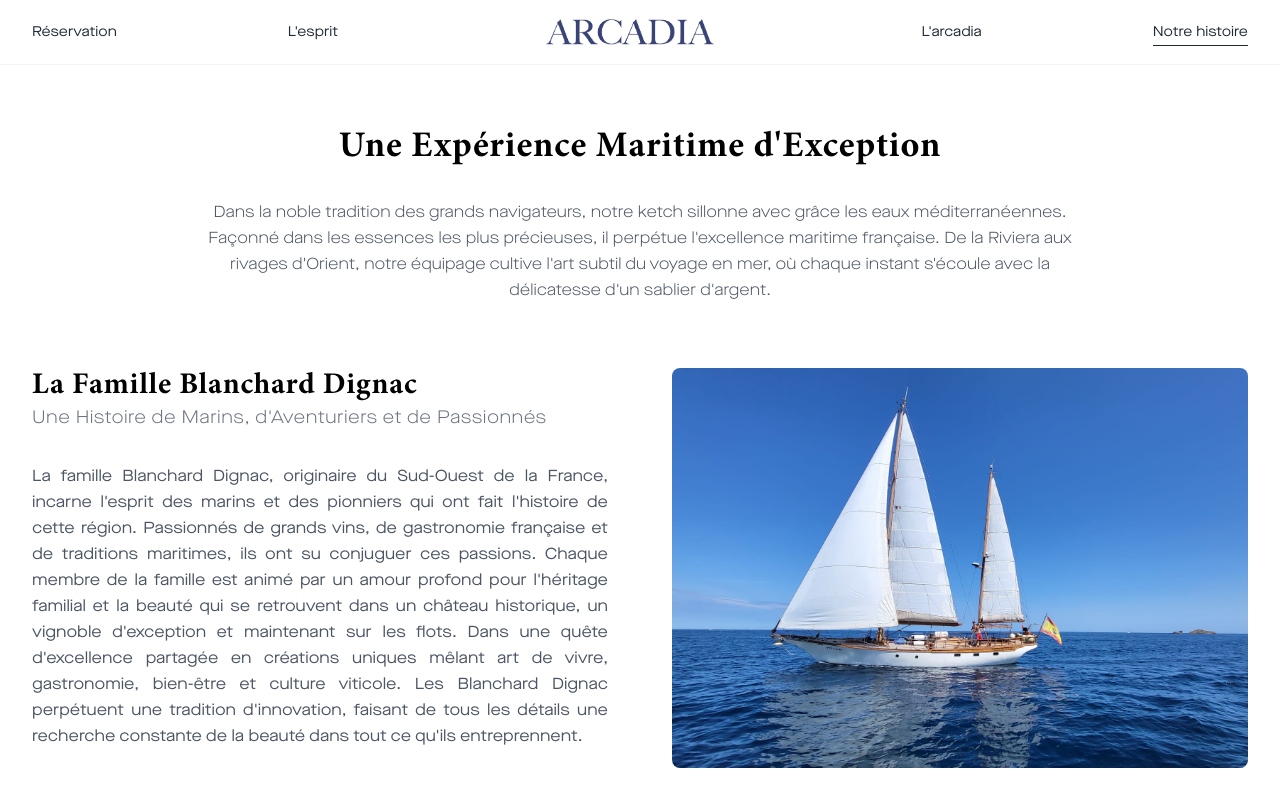
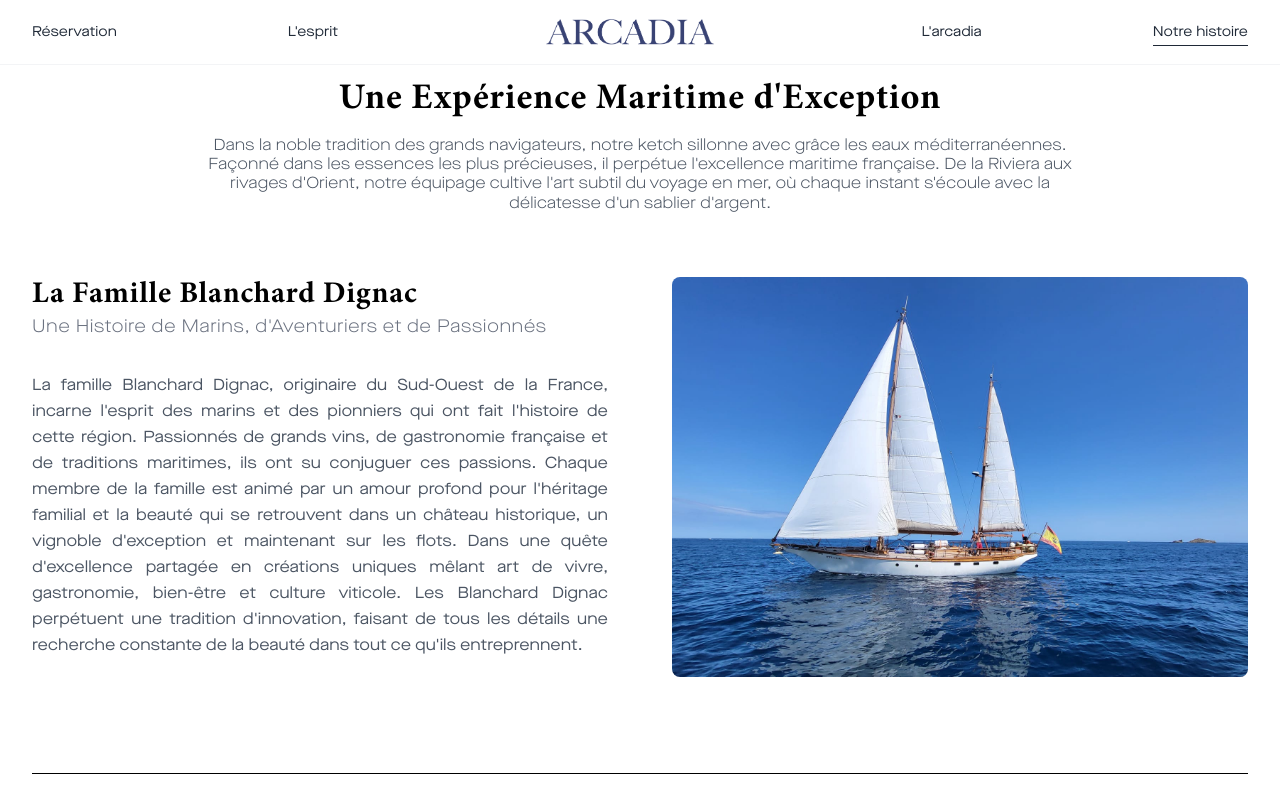
Before and after one commit to hugotiem/arcadia-website, a Next.js app: page /histoire in a window 1280 px wide. Shown: the top 800 px of the page. Built offline with nearby package versions, Linux system fonts and the light colour scheme.

Commit message:
quick fix

```diff
--- a/src/app/histoire/page.tsx
+++ b/src/app/histoire/page.tsx
@@ -38,11 +38,11 @@ export default function Histoire() {
   return (
     <main className="min-h-screen bg-white">
       {/* Header Section */}
-      <section className="pt-32 pb-16">
+      <section className="pt-20 pb-16">
         <div className="max-w-4xl mx-auto px-4 text-center">
           <h1
             ref={setRef(0)}
-            className="text-4xl font-bold mb-8 font-minion-pro animate-on-scroll"
+            className="text-4xl font-bold mb-4 font-minion-pro animate-on-scroll"
             data-animation="animate-fade-up"
           >
             Une Expérience Maritime d&apos;Exception
@@ -51,6 +51,7 @@ export default function Histoire() {
             ref={setRef(1)}
             className="text-gray-600 leading-relaxed font-light animate-on-scroll"
             data-animation="animate-fade-up"
+            style={{lineHeight: '1.2em'}}
           >
             Dans la noble tradition des grands navigateurs, notre ketch sillonne avec grâce
             les eaux méditerranéennes. Façonné dans les essences les plus précieuses, il perpétue
--- a/src/components/StatsSection.tsx
+++ b/src/components/StatsSection.tsx
@@ -47,7 +47,7 @@ const AnimatedCounter = ({ end, label }: { end: number; label: string }) => {
   return (
     <div ref={ref} className="flex flex-col items-center">
       <span className="text-6xl md:text-7xl lg:text-8xl font-bold font-minion-pro">{count}</span>
-      <span className={`${mainsonNeueExtended.className} text-sm md:text-base uppercase tracking-wider text-center`}>{label}</span>
+      <span className={`${mainsonNeueExtended.className} text-sm md:text-base uppercase font-light tracking-wider text-center`}>{label}</span>
     </div>
   );
 };
```
